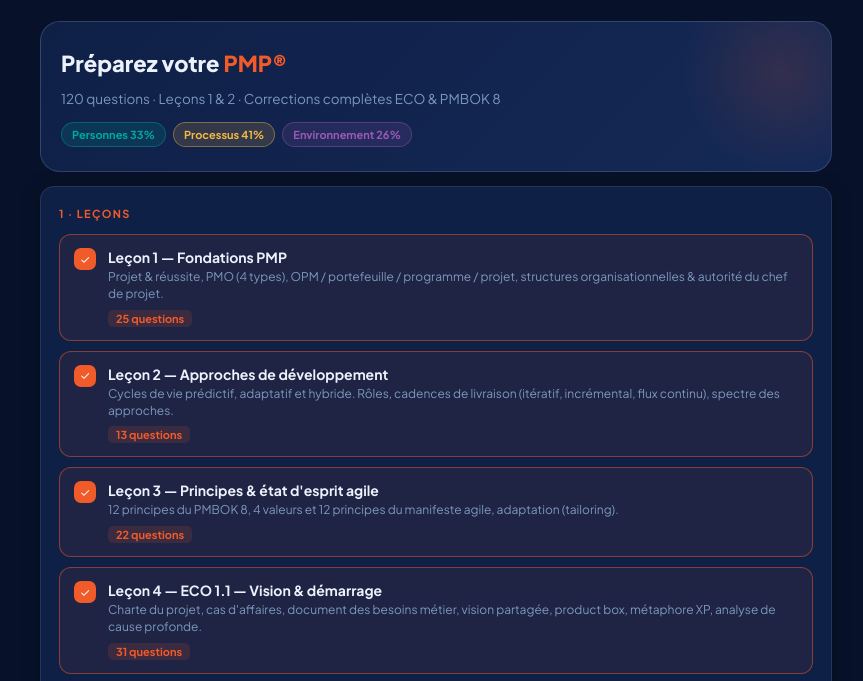
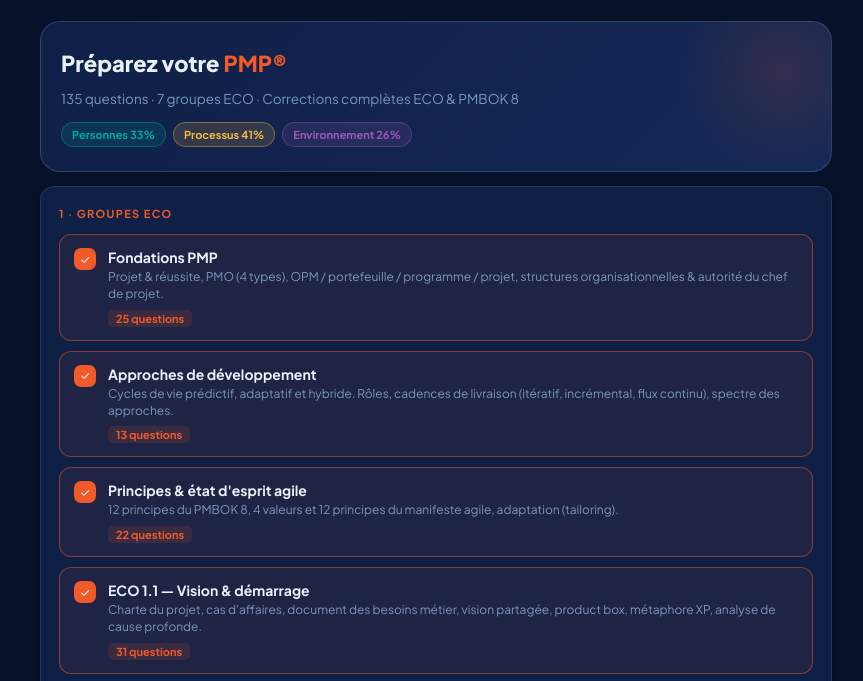
Before and after one commit to lucasPaulDaniele/pmp-trainer, a plain HTML site: page index.html in a window 1280 px wide. Shown: the part 87-768 px from the top of the page, without its empty margins (204-1067 px from the left). Drawn offline with Linux system fonts and the light colour scheme.

Commit message:
Supprimer le préfixe Leçon X dans les groupes ECO

```diff
--- a/index.html
+++ b/index.html
@@ -203,7 +203,7 @@
 <div id="view-setup" class="view active">
   <div class="hero">
     <h1>Préparez votre <em>PMP®</em></h1>
-    <p>120 questions · Leçons 1 & 2 · Corrections complètes ECO & PMBOK 8</p>
+    <p>135 questions · 7 groupes ECO · Corrections complètes ECO & PMBOK 8</p>
     <div class="pills">
       <span class="pill" style="color:#00A99D;border-color:rgba(0,169,157,.4);background:rgba(0,169,157,.15)">Personnes 33%</span>
       <span class="pill" style="color:#F4B942;border-color:rgba(244,185,66,.4);background:rgba(244,185,66,.15)">Processus 41%</span>
@@ -211,7 +211,7 @@
     </div>
   </div>
   <div class="card">
-    <div class="sec">1 · Leçons</div>
+    <div class="sec">1 · Groupes ECO</div>
     <div class="lessons" id="lessonList"></div>
   </div>
   <div class="card">
@@ -399,7 +399,7 @@
     var b = document.createElement('button');
     b.className = 'lesson-btn' + (on?' on':'');
     b.setAttribute('data-lid', L.id);
-    b.innerHTML = '<span class="tick">'+(on?'✓':'')+'</span><span><div class="l-name">Leçon '+L.id+' — '+L.title+'</div><div class="l-desc">'+L.desc+'</div><span class="badge">'+cnt+' questions</span></span>';
+    b.innerHTML = '<span class="tick">'+(on?'✓':'')+'</span><span><div class="l-name">'+L.title+'</div><div class="l-desc">'+L.desc+'</div><span class="badge">'+cnt+' questions</span></span>';
     b.onclick = (function(lid){ return function() { toggleLesson(lid); }; })(L.id);
     ll.appendChild(b);
   }
```
